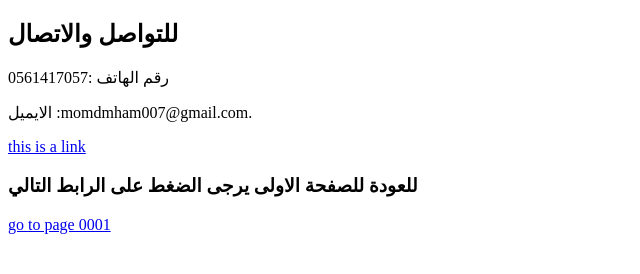
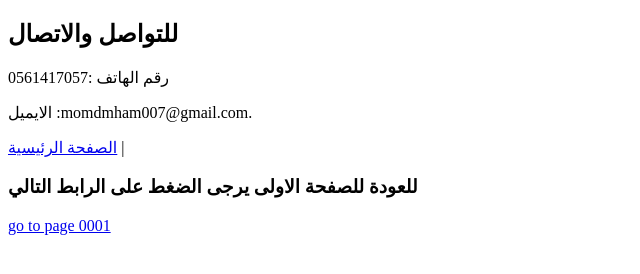
Before and after one commit to momdmham007-a12y/web, a plain HTML site: page index.html/0003.html in a window 1280 px wide. Shown: the part 46-320 px from the top of the page, without its empty margins (0-640 px from the left). Drawn offline with Linux system fonts and the light colour scheme.

Commit message:
إضافة روابط التنقل وتحسين الصفحات

```diff
--- a/index.html/0003.html
+++ b/index.html/0003.html
@@ -7,7 +7,7 @@
         <h2>للتواصل والاتصال </h2>
         <p> رقم الهاتف :0561417057   </p>
         <p> الايميل :momdmham007@gmail.com.</p>
-        <a href="#">this is a link</a>
+    <a href="index.html">الصفحة الرئيسية</a> |
         <h3>للعودة للصفحة الاولى يرجى الضغط على الرابط التالي</h3>
         <a href="0001.html">go to page 0001</a>
     </body>
```
